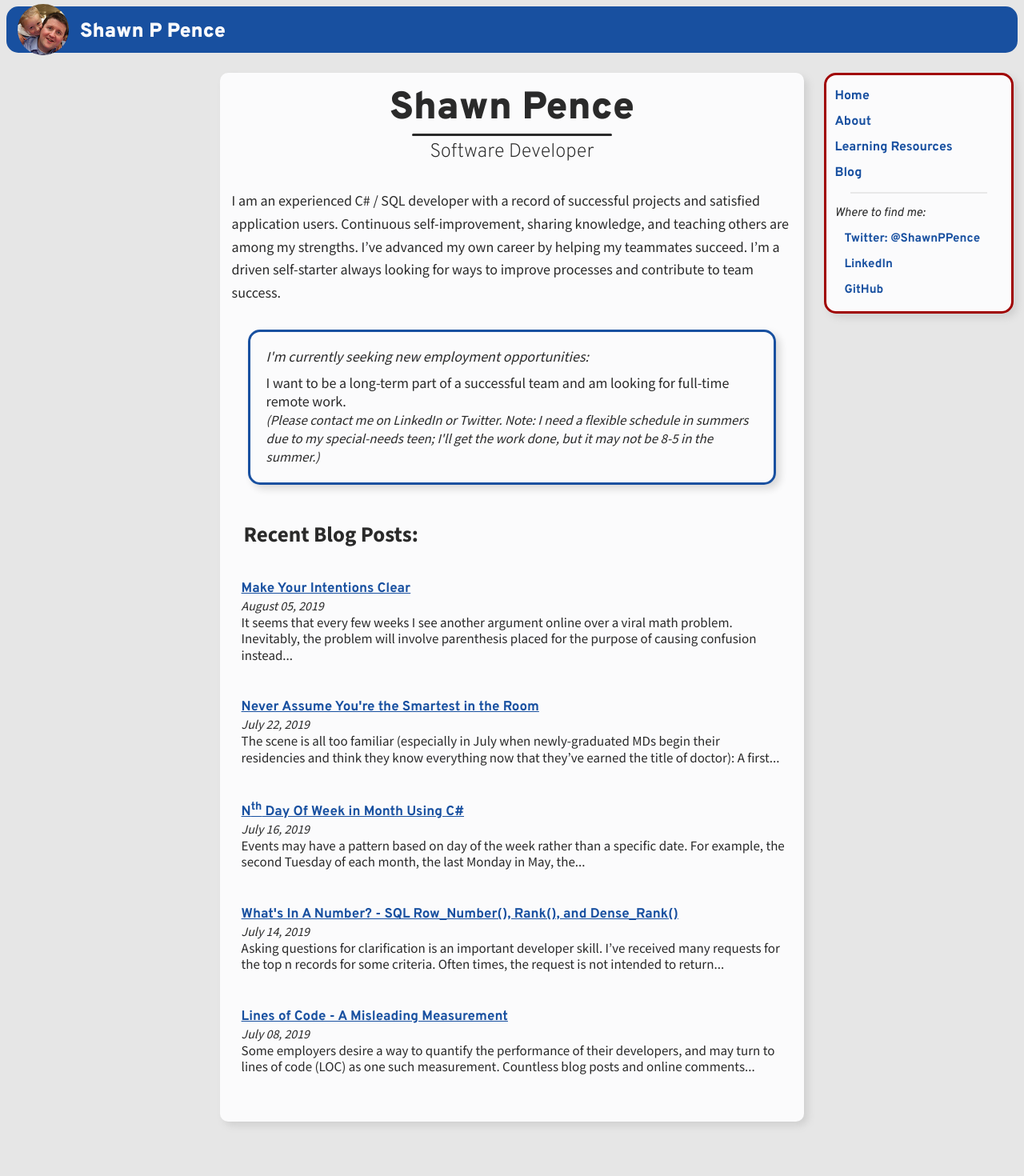
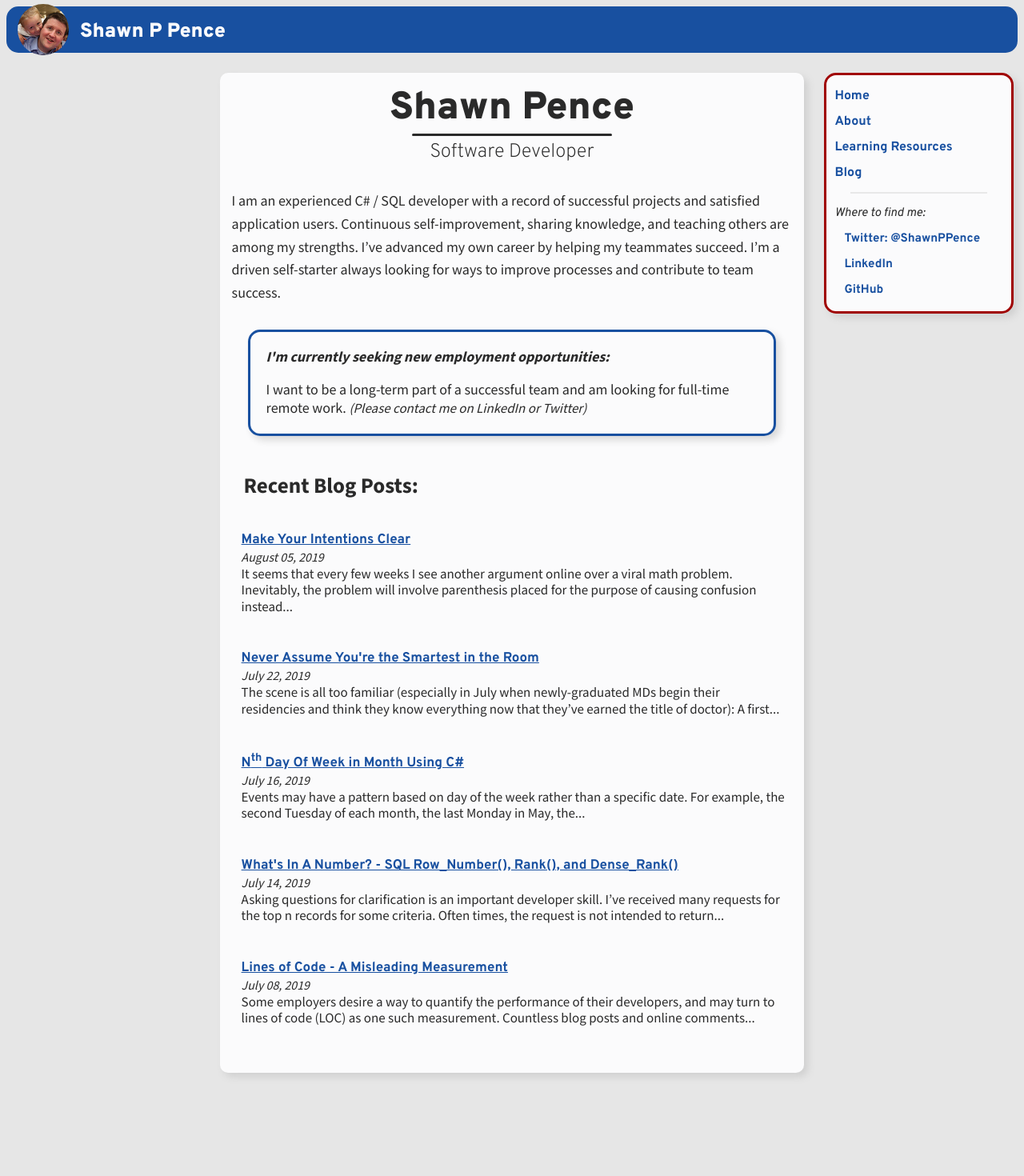
Before and after one commit to ShawnPence/shawnpence.github.io, a Jekyll site: the page built from index.html, in a window 1280 px wide. Shown: the whole page at 80% size. Built offline with Jekyll 4.4.1, drawn with Linux system fonts in a browser that asks for light colours; after the commit the page ends 1409 px from its top, so only the background shows below that.

Commit message:
formatting / text

```diff
--- a/css/main.css
+++ b/css/main.css
@@ -250,13 +250,13 @@ h1,h2,h3,h4,h5,h6
     padding: 20px;
     margin: 30px 20px 30px 20px;
 }
+
 .messagetitle {
     font-style: italic;
-    margin-bottom: 10px;
+    font-weight: bold;
+    margin-bottom: 1em;
 }
-.messagebox br {
-    line-height: 1.8em;
-}
+
 
 .narrow-hr
 {
--- a/index.html
+++ b/index.html
@@ -9,9 +9,7 @@ social-description: Shawn Pence - C# / SQL developer - personal website and blog
 </p>
 <div class="messagebox">
     <div class="messagetitle">I'm currently seeking new employment opportunities:</div>
-    I want to be a long-term part of a successful team and am looking for full-time remote work.<br>
-    <em class="smaller-text">(Please contact me on LinkedIn or Twitter.  Note: I need a flexible schedule in summers due to my special-needs teen; I'll get the work done,
-         but it may not be 8-5 in the summer.)</em>
+    I want to be a long-term part of a successful team and am looking for full-time remote work. <em class="smaller-text">(Please contact me on LinkedIn or Twitter)</em>
 </div>
 {% if site.posts.size > 0 %}
 <div>
```
Also changed, not shown: about.md (+1 -3 lines).
